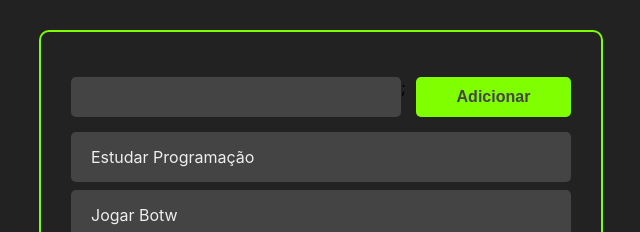
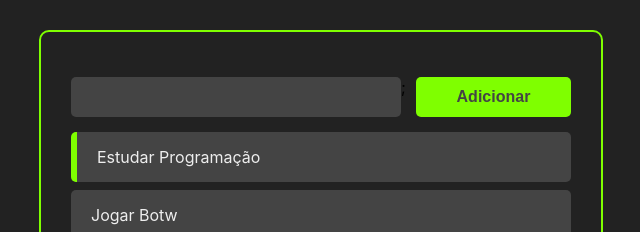
Before and after one commit to RafaelMoid/todoApp, a React (Create React App) app: page / in a window 1280 px wide. Shown: the top 232 px of the page, without its empty margins (319-959 px from the left). Built offline with nearby package versions, Linux system fonts and the light colour scheme.

Commit message:
handleTaskClick para tickar o que foi feito

```diff
--- a/src/App.jsx
+++ b/src/App.jsx
@@ -27,6 +27,17 @@
     }
   ]);
 
+  //Função para alterar o estado de completo da Task
+  const handleTaskClick = (taskId) => {
+    const newTasks = tasks.map(task =>{
+      if (task.id === taskId) return {... task, completed: !task.completed};
+
+      return task;
+    });
+
+    setTasks(newTasks)
+  };
+
   //Aqui vamos criar uma const para lidar com a adição de tarefas
   const handleTaskAddition = (taskTitle) => {
       const newTasks = [
@@ -48,7 +59,7 @@
   <div>
     <div className="container">
       <AddTask handleTaskAddition={handleTaskAddition}/>
-      <Tasks tasks={tasks}/>
+      <Tasks tasks={tasks} handleTaskClick={handleTaskClick}/>
     </div>
   </div>
   )
--- a/src/components/AddTask.jsx
+++ b/src/components/AddTask.jsx
@@ -15,7 +15,8 @@
 
     //Essa const vai fazer o envio dos dados para o handleTaskAddition que por sua vez vai para o App.js
     const handleAddTaskClick = () => {
-        handleTaskAddition(inputData)
+        handleTaskAddition(inputData);
+        setInputData("");
     };
 
     //Na Div add-task-container podemos ver o uso do onChange
--- a/src/components/Task.jsx
+++ b/src/components/Task.jsx
@@ -3,10 +3,18 @@
 
 //Usando função javascript no codigo html .map para trazer todos os dados do props
 //Usando javascript podemos selecionar o campo que desejamos recolher a informação como na task do H!
-const Task = ({ task }) => {
-    return <div className="task-container">
-        {task.title}
-    </div>;
-    };
+const Task = ({ task, handleTaskClick }) => {
+   return (
+       <div
+       className="task-container"
+       style={task.completed ? {borderLeft: '6px solid chartreuse'} : {}}
+       >
+           <div className="task-title" onClick={()=> handleTaskClick(task.id)}>
+               {task.title}
+            </div>
+       </div>
+   );
+};
+
 
 export default Task;
--- a/src/components/Tasks.jsx
+++ b/src/components/Tasks.jsx
@@ -5,12 +5,12 @@
 //Props passam dados entre divs pai e filha
 //O que está entre Parenteses () logo abaixo são as props
 //Usei destructure para exibis as taks que estão nas props
-const Tasks = ({tasks}) => {
+const Tasks = ({tasks, handleTaskClick}) => {
     //console.log(tasks) para printar todas as tasks
     return (
     <>
         {tasks.map((task) => (
-        <Task task={task}/>
+        <Task task={task} handleTaskClick={handleTaskClick}/>
         ))}
     </>
     )}
```
